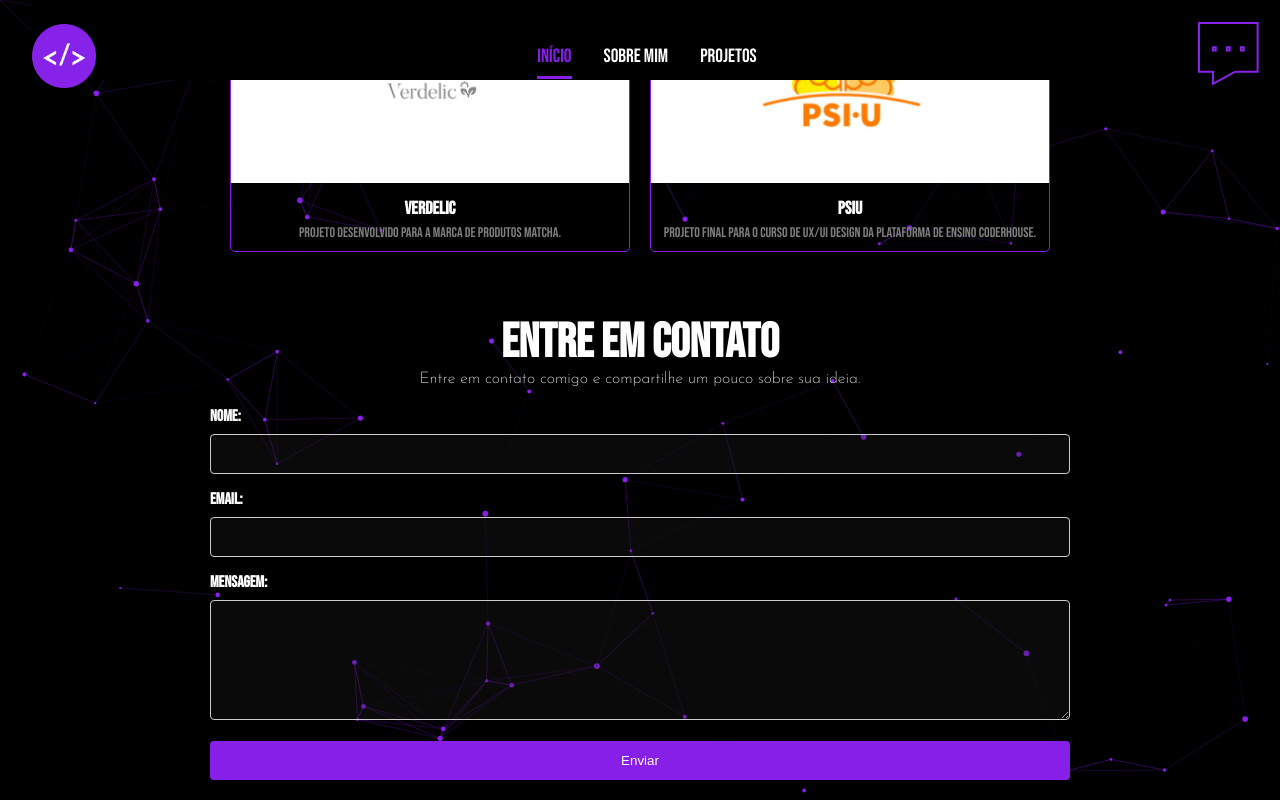
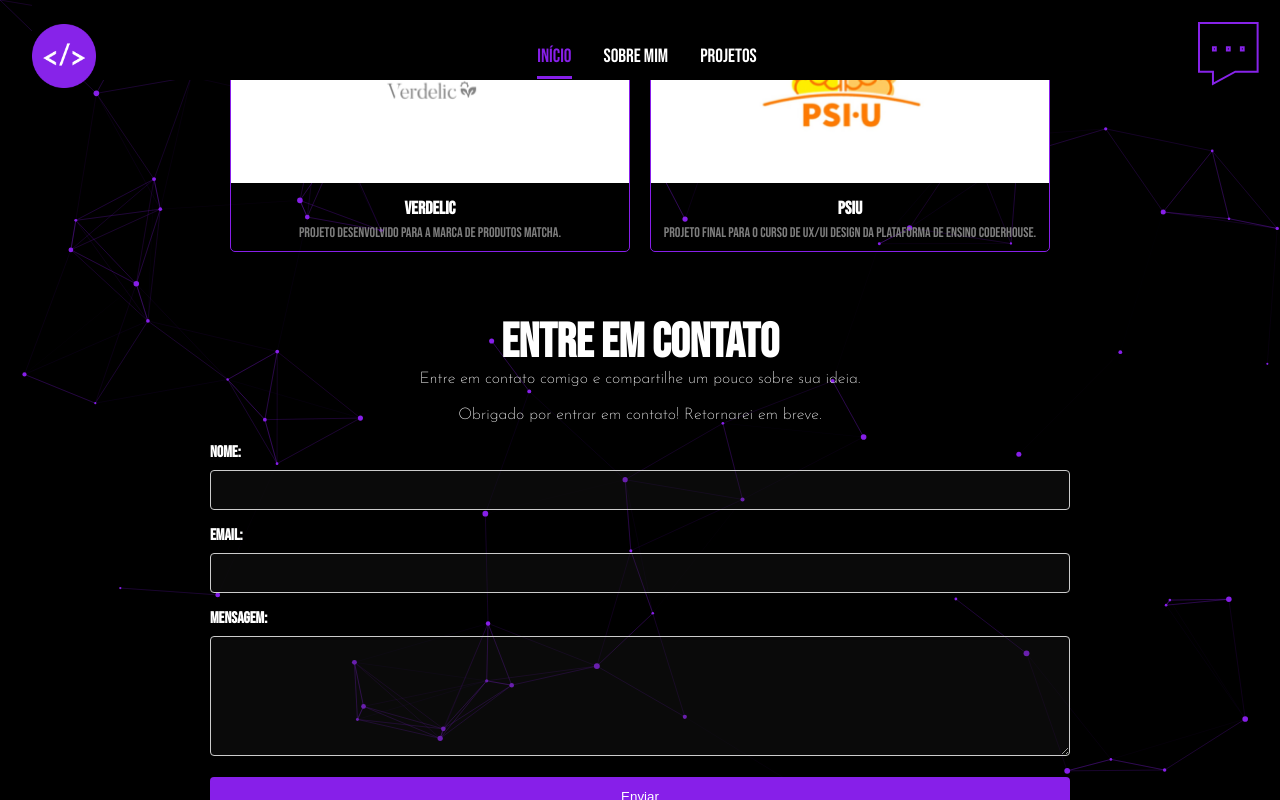
Before and after one commit to RaissaBarata/portfolio-raissa, a React (Create React App) app: page / in a window 1280 px wide. Both pictures are taken after typing "Sample", "name@example.com", "Sample" into the empty fields and a click on the button "Enviar". Shown: the part 2585-3385 px from the top of the page. Built offline with nearby package versions, Linux system fonts and the light colour scheme; a web font is replaced by a local one.

Commit message:
atualização form + emailjs

```diff
--- a/package.json
+++ b/package.json
@@ -3,6 +3,7 @@
   "version": "0.1.0",
   "private": true,
   "dependencies": {
+    "@emailjs/browser": "^4.3.3",
     "@emotion/react": "^11.11.4",
     "@emotion/styled": "^11.11.5",
     "@mui/icons-material": "^5.15.15",
@@ -13,6 +14,8 @@
     "@tsparticles/react": "^3.0.0",
     "@tsparticles/slim": "^3.3.0",
     "animate.css": "^4.1.1",
+    "axios": "^1.6.8",
+    "emailjs-com": "^3.2.0",
     "particles": "^0.3.1",
     "react": "^18.2.0",
     "react-animate-on-scroll": "^2.1.9",
--- a/src/components/Contact/contact.js
+++ b/src/components/Contact/contact.js
@@ -1,5 +1,6 @@
 import React, { useState } from "react";
-import "./contact.css"; // Importe seu arquivo de estilos CSS
+import "./contact.css";
+import emailjs from "emailjs-com";
 
 const Contact = () => {
   const [formData, setFormData] = useState({
@@ -8,6 +9,8 @@ const Contact = () => {
     message: "",
   });
 
+  const [showSuccessMessage, setShowSuccessMessage] = useState(false);
+
   const handleChange = (e) => {
     setFormData({
       ...formData,
@@ -15,22 +18,43 @@ const Contact = () => {
     });
   };
 
-  const handleSubmit = (e) => {
+  const handleSubmit = async (e) => {
     e.preventDefault();
 
-    console.log(formData);
+    try {
+      const response = await emailjs.sendForm(
+        "service_0t17y6y",
+        "template_bffyqjc",
+        e.target,
+        "cO7hl82WGKXZ6vtZ_"
+      );
 
-    setFormData({
-      name: "",
-      email: "",
-      message: "",
-    });
+      console.log("Email enviado com sucesso", response);
+
+      // Limpar os campos após o envio bem-sucedido
+      setFormData({
+        name: "",
+        email: "",
+        message: "",
+      });
+
+      // Exibir mensagem de sucesso
+      setShowSuccessMessage(true);
+    } catch (error) {
+      console.error("Erro ao enviar email", error);
+      // Exibir mensagem de erro para o usuário
+    }
   };
 
   return (
     <div id="contact" className="contact-form">
       <h2>Entre em Contato</h2>
       <p>Entre em contato comigo e compartilhe um pouco sobre sua ideia.</p>
+      {showSuccessMessage && (
+        <p className="success-message">
+          Obrigado por entrar em contato! Retornarei em breve.
+        </p>
+      )}
       <form onSubmit={handleSubmit}>
         <label htmlFor="name">Nome:</label>
         <input
```
Also changed, not shown: 1 other file (tests, documents, lock files or other folders).
